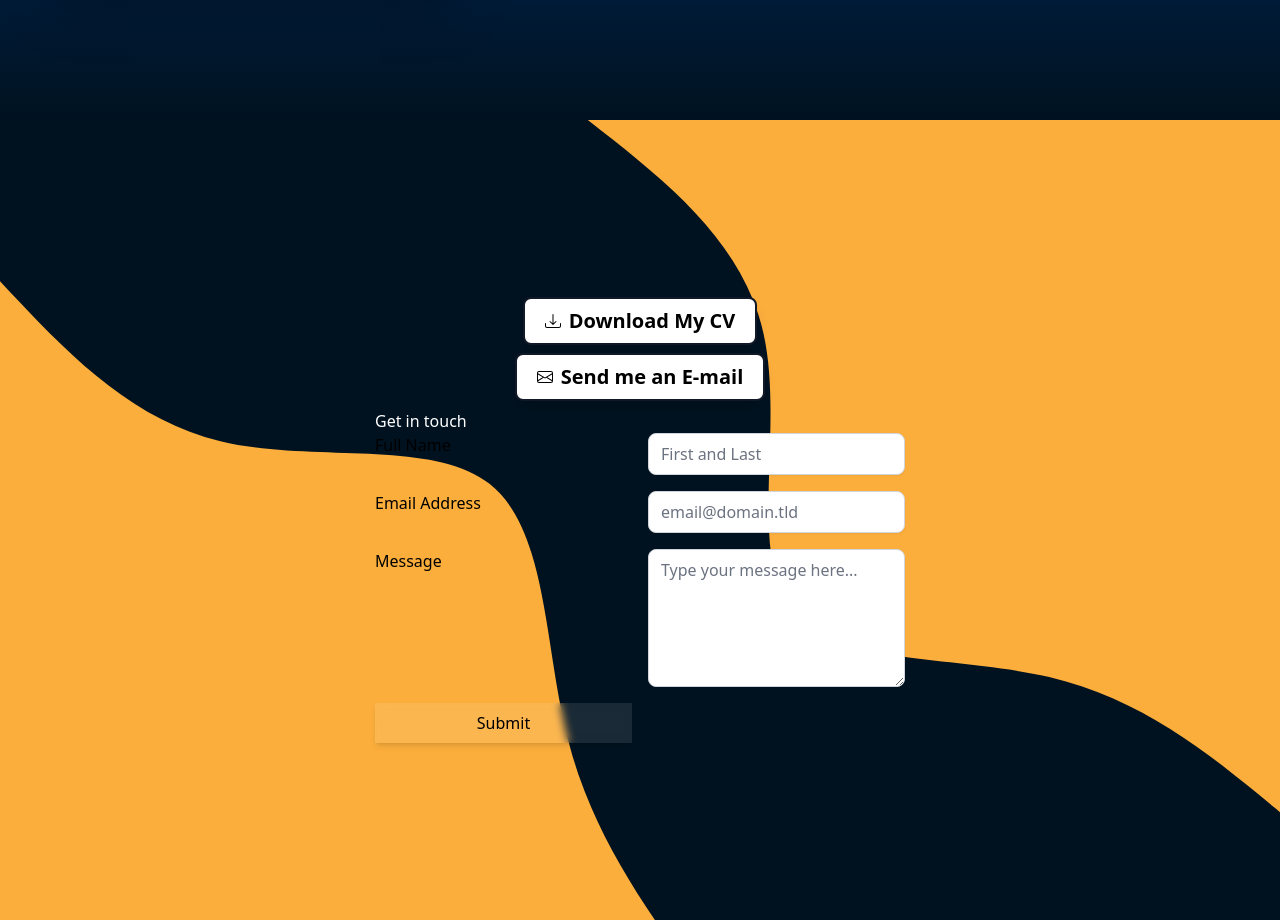
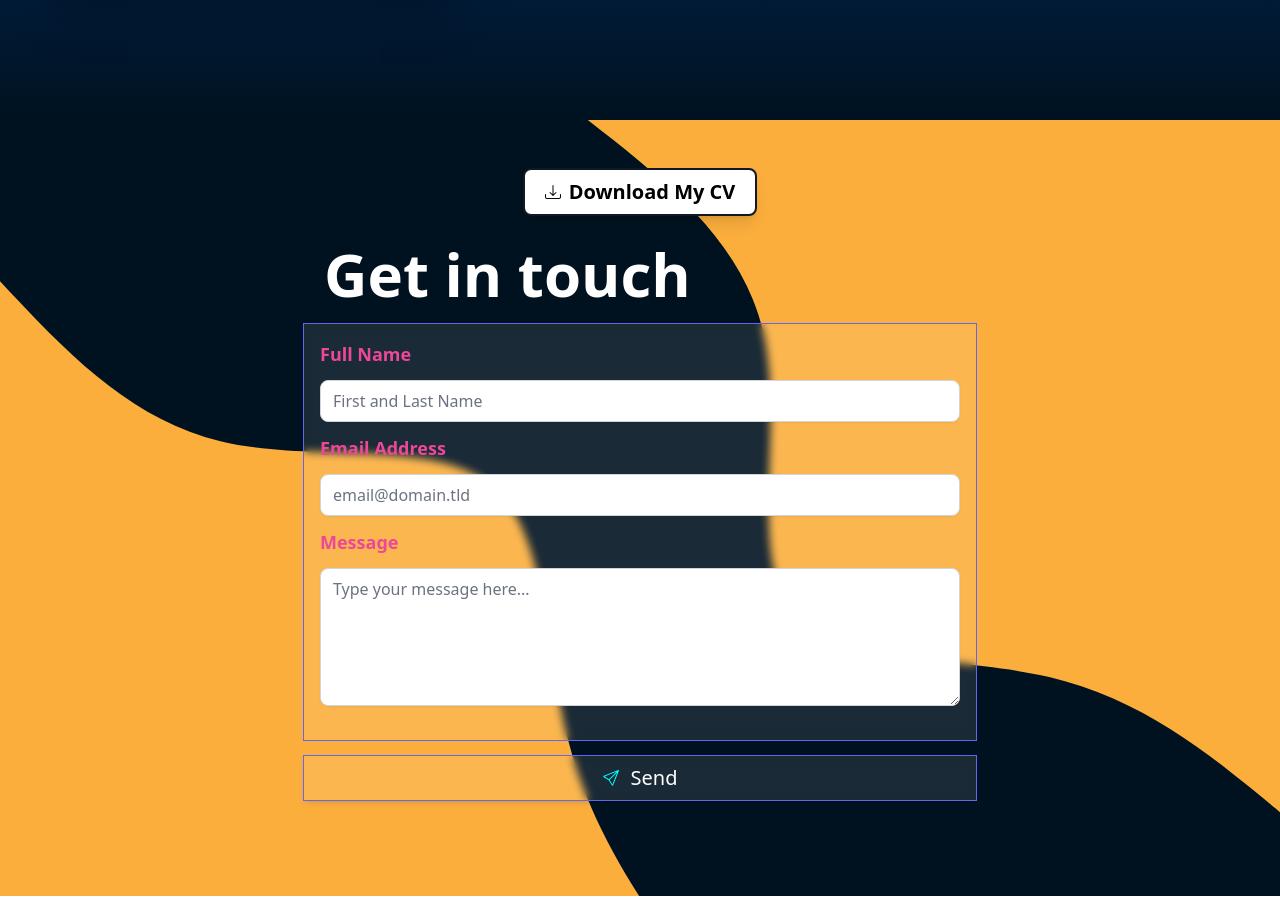
Before and after one commit to YassineMEJRI/YassineMEJRI.github.io, an Angular app: page / in a window 1280 px wide. Shown: the part 1480-2400 px from the top of the page. After the commit the page ends 2376 px from the top, so only its background shows below. Built offline with nearby package versions, Linux system fonts and the light colour scheme.

Commit message:
form styling

```diff
--- a/src/app/contact-form/contact-form.component.html
+++ b/src/app/contact-form/contact-form.component.html
@@ -1,21 +1,26 @@
-<h2 class="text-white ">Get in touch</h2>
+<h2 class="text-white font-extrabold text-6xl p-5">Get in touch</h2>
 
-<form id="fs-frm" accept-charset="utf-8" [formGroup]="contactForm" (ngSubmit)="onSubmit()">
-  <fieldset class=" grid grid-cols-2 gap-4">
+<form id="fs-frm" accept-charset="utf-8" [formGroup]="contactForm" (ngSubmit)="onSubmit()" class="max-w-2xl">
+  <fieldset class="grid grid-cols-1 gap-4">
 
-    <label for="full-name">Full Name</label>
-    <input type="text" formControlName="fullname" minlength="2" name="name" id="nameid" placeholder="First and Last"
-     class="w-full border-gray-300 rounded-lg shadow-sm focus:border-indigo-500 focus:ring-indigo-500">
-
-    <label for="email-address">Email Address</label>
-    <input type="email" formControlName="email" name="_replyto" id="emailid" placeholder="email@domain.tld"
-    class="w-full border-gray-300 rounded-lg shadow-sm focus:border-indigo-500 focus:ring-indigo-500">
-
-    <label for="message">Message</label>
-    <textarea rows="5" formControlName="message" name="message" id="message" placeholder="Type your message here..." required=""
-    class="w-full border-gray-300 rounded-lg shadow-sm focus:border-indigo-500 focus:ring-indigo-500">
-</textarea>
-    <button type="submit" value="Submit" class="cursor-pointer backdrop-blur-sm bg-white/10 shadow-md hover:translate-x-1 hover:-translate-y-1 py-2 px-4 self-center">Submit</button>
+    <div class="backdrop-blur-sm bg-white/10 p-4 ring-1 ring-indigo-500">
+      <label for="full-name" class="text-pink-500 text-lg font-bold">Full Name</label>
+      <input type="text" formControlName="fullname" minlength="2" name="name" id="nameid" placeholder="First and Last Name"
+       class="w-full border-gray-300 rounded-lg shadow-sm focus:border-indigo-500 focus:ring-indigo-500 my-3">
+      <label for="email-address" class="text-pink-500 text-lg font-bold">Email Address</label>
+      <input type="email" formControlName="email" name="_replyto" id="emailid" placeholder="email@domain.tld"
+      class="w-full border-gray-300 rounded-lg shadow-sm focus:border-indigo-500 focus:ring-indigo-500 my-3">
+      <label for="message" class="text-pink-500 text-lg font-bold">Message</label>
+      <textarea rows="5" formControlName="message" name="message" id="message" placeholder="Type your message here..." required=""
+      class="w-full border-gray-300 rounded-lg shadow-sm focus:border-indigo-500 focus:ring-indigo-500 my-3">
+      </textarea>
+    </div>
+    <button type="submit" value="Submit" class="cursor-pointer backdrop-blur-sm bg-white/10 shadow-md ring-1 ring-indigo-500 text-white text-xl hover:translate-x-1 hover:-translate-y-1 py-2 px-4 self-center flex flex-row justify-center items-center gap-3">
+      <svg xmlns="http://www.w3.org/2000/svg" width="16" height="16" fill="cyan" class="bi bi-send" viewBox="0 0 16 16">
+        <path d="M15.854.146a.5.5 0 0 1 .11.54l-5.819 14.547a.75.75 0 0 1-1.329.124l-3.178-4.995L.643 7.184a.75.75 0 0 1 .124-1.33L15.314.037a.5.5 0 0 1 .54.11ZM6.636 10.07l2.761 4.338L14.13 2.576 6.636 10.07Zm6.787-8.201L1.591 6.602l4.339 2.76 7.494-7.493Z"/>
+      </svg>
+      Send
+    </button>
 
   </fieldset>
 </form>
--- a/src/app/section-three/section-three.component.html
+++ b/src/app/section-three/section-three.component.html
@@ -1,7 +1,7 @@
 
-<section class="lg:h-screen h-48 flex flex-col gap-2 justify-center items-center bg-cover"
+<section class="flex flex-col gap-2 justify-center items-center bg-cover"
     style="background-image: url(/assets/images/section3.svg);">
-    <a href="/assets/files/CV_Yassine_Mejri.pdf" target="-blank" class="flex flex-row items-center gap-2 rounded-lg bg-white px-5 py-2 border-2 border-gray-900 shadow-lg font-bold focus:ring-2 hover:scale-125 ease-in duration-300">
+    <a href="/assets/files/CV_Yassine_Mejri.pdf" target="-blank" class="flex flex-row items-center gap-2 rounded-lg bg-white px-5 py-2 border-2 border-gray-900 shadow-lg font-bold focus:ring-2 hover:scale-125 ease-in duration-300 mt-12">
         <svg xmlns="http://www.w3.org/2000/svg" width="16" height="16" fill="currentColor" class="" viewBox="0 0 16 16">
             <path d="M.5 9.9a.5.5 0 0 1 .5.5v2.5a1 1 0 0 0 1 1h12a1 1 0 0 0 1-1v-2.5a.5.5 0 0 1 1 0v2.5a2 2 0 0 1-2 2H2a2 2 0 0 1-2-2v-2.5a.5.5 0 0 1 .5-.5z"/>
             <path d="M7.646 11.854a.5.5 0 0 0 .708 0l3-3a.5.5 0 0 0-.708-.708L8.5 10.293V1.5a.5.5 0 0 0-1 0v8.793L5.354 8.146a.5.5 0 1 0-.708.708l3 3z"/>
@@ -9,11 +9,5 @@
           <span class="text-xl">Download My CV</span>
     </a>
 
-    <a href="mailto:yassinemejri5@gmail.com" target="-blank" class="flex flex-row items-center gap-2 rounded-lg bg-white px-5 py-2 border-2 border-gray-900 shadow-lg font-bold focus:ring-2 hover:scale-125 ease-in duration-300">
-        <svg xmlns="http://www.w3.org/2000/svg" width="16" height="16" fill="currentColor" class="bi bi-envelope" viewBox="0 0 16 16">
-            <path d="M0 4a2 2 0 0 1 2-2h12a2 2 0 0 1 2 2v8a2 2 0 0 1-2 2H2a2 2 0 0 1-2-2V4Zm2-1a1 1 0 0 0-1 1v.217l7 4.2 7-4.2V4a1 1 0 0 0-1-1H2Zm13 2.383-4.708 2.825L15 11.105V5.383Zm-.034 6.876-5.64-3.471L8 9.583l-1.326-.795-5.64 3.47A1 1 0 0 0 2 13h12a1 1 0 0 0 .966-.741ZM1 11.105l4.708-2.897L1 5.383v5.722Z"/>
-          </svg>
-          <span class="text-xl">Send me an E-mail</span>
-    </a>
-    <app-contact-form></app-contact-form>
+    <app-contact-form class="mb-24 mx-3"></app-contact-form>
 </section>
--- a/src/app/section-two/section-two.component.html
+++ b/src/app/section-two/section-two.component.html
@@ -1,6 +1,6 @@
 <section class="lg:h-screen flex flex-row justify-between items-center bg-gradient-to-b from-[#004cbb] to-[#001220]">
     <img src="/assets/images/yassine.jpg" class="w-1/3 rounded-lg shadow-2xl md:ml-10 ml-2 my-5">
     <p class="text-white md:text-4xl text-2xl mx-12 my-5 backdrop-blur-sm bg-white/25 backdrop-brightness-150 rounded-md p-5">
-        I am a Computer Science Engineering Student, currently looking for a summer internship opportunity.
+        I am a <span class="underline decoration-pink-500">Computer Science Engineering</span> Student, currently looking for a summer internship opportunity.
     </p>
 </section>
```
